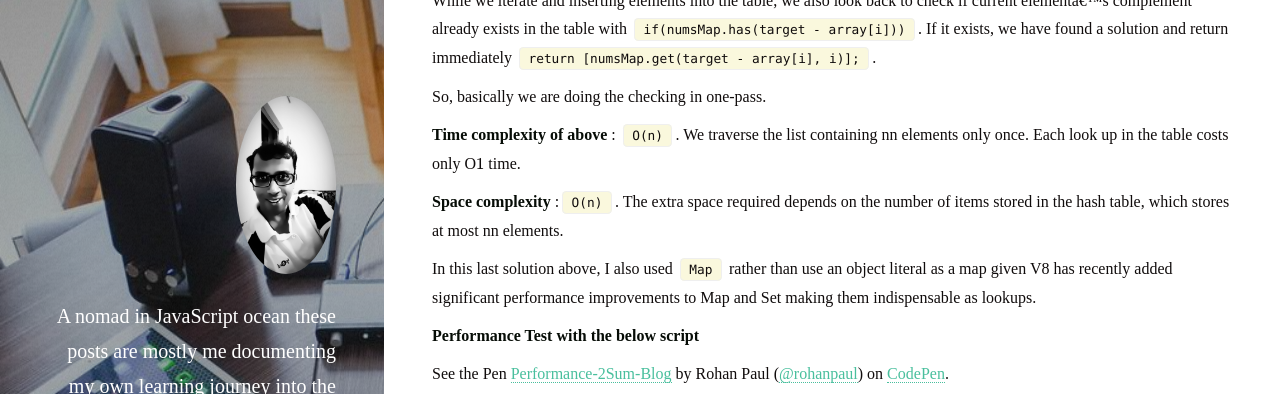
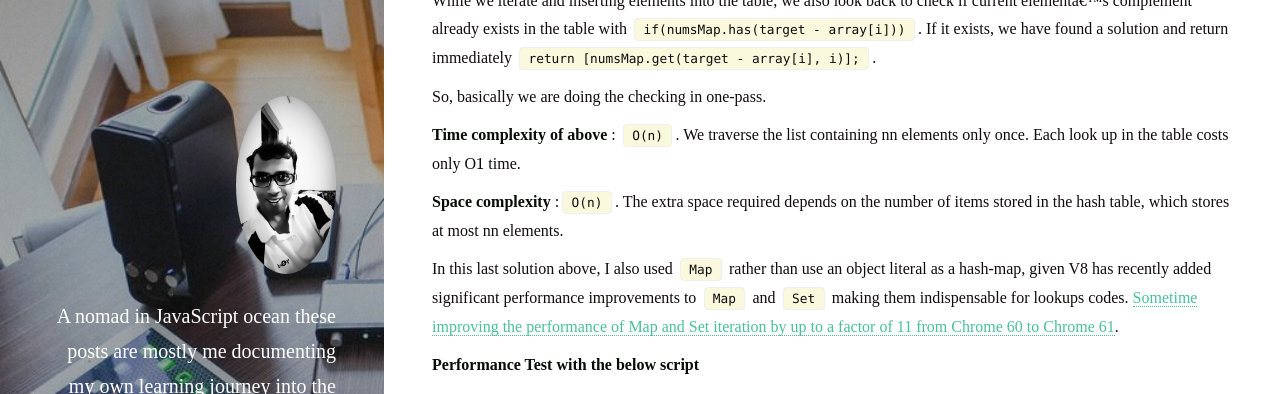
Before and after one commit to rohan-paul/rohan-paul.github.io, a Jekyll site: the page built from _posts/2018-04-29-2-sum.md, in a window 1280 px wide and 900 px high, scrolled down 2590 px, cut to the strip 0-394 px from the top of the window. Built offline with Jekyll 4.4.1, drawn with Linux system fonts in a browser that asks for light colours; nearby versions of some CDN libraries; formulas are drawn with MathJax 3; comment, search, counter and statistics services are not loaded.

Commit message:
small edits in 2-sum Leetcode problem

```diff
--- a/_posts/2018-04-29-2-sum.md
+++ b/_posts/2018-04-29-2-sum.md
@@ -68,7 +68,7 @@ So, basically we are doing the checking in one-pass.
 
 **Space complexity** :``O(n)``. The extra space required depends on the number of items stored in the hash table, which stores at most nn elements.
 
-In this last solution above, I also used ``Map`` rather than use an object literal as a map given V8 has recently added significant performance improvements to Map and Set making them indispensable as lookups.
+In this last solution above, I also used ``Map`` rather than use an object literal as a hash-map, given V8 has recently added significant performance improvements to ``Map`` and ``Set`` making them indispensable for lookups codes. [Sometime improving the performance of Map and Set iteration by up to a factor of 11 from Chrome 60 to Chrome 61](http://benediktmeurer.de/2017/07/14/faster-collection-iterators/).
 
 
 **Performance Test with the below script**
```
